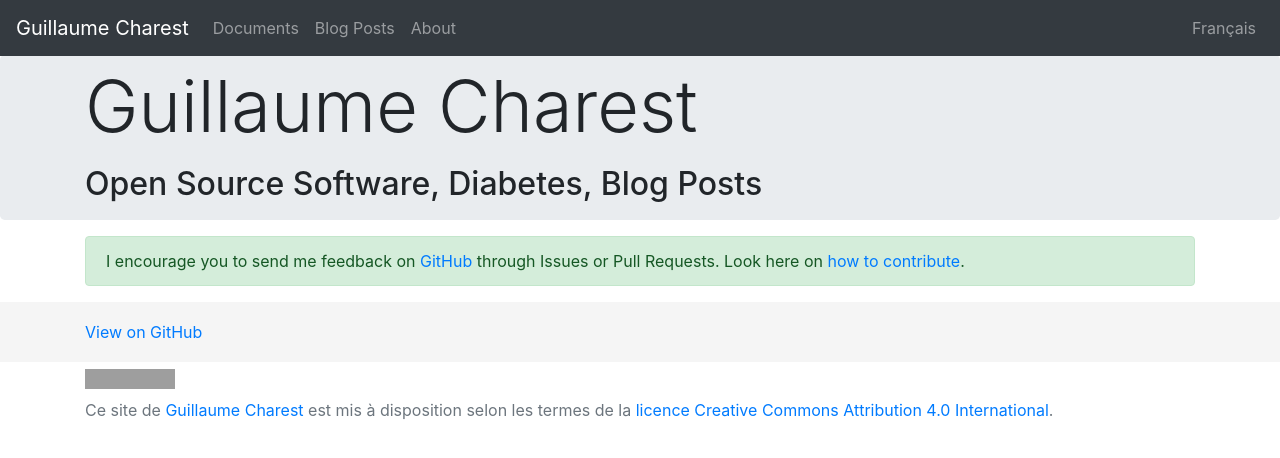
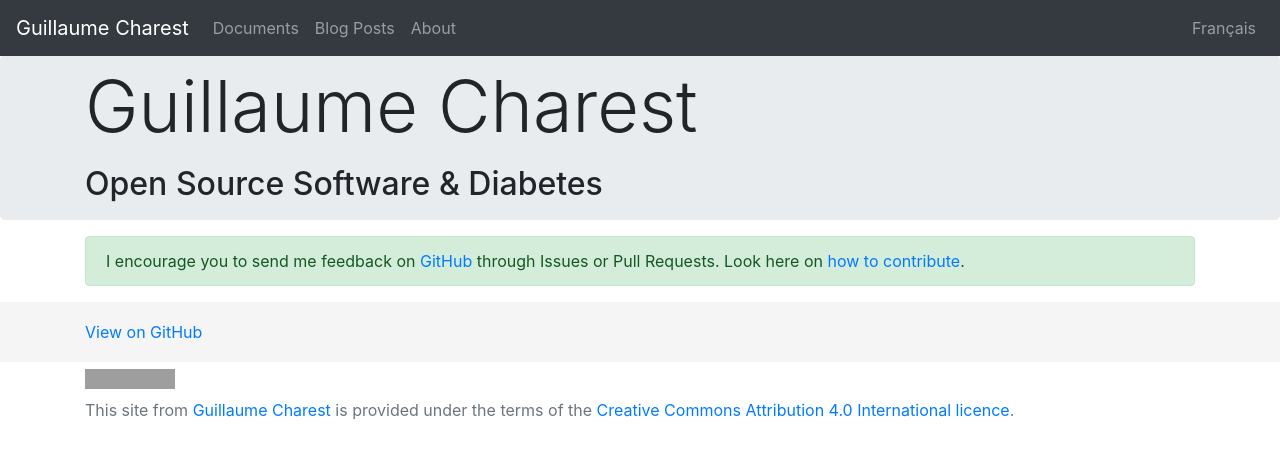
Before and after one commit to gcharest/gcharest.github.io, a Jekyll site: the page built from _pages/en/blog-posts.md, in a window 1280 px wide. Shown: the top 458 px of the page. Built offline with Jekyll 4.4.1, drawn with Linux system fonts in a browser that asks for light colours; grey boxes are pictures that could not be loaded.

Commit message:
Translate licence notice

```diff
--- a/_config.yml
+++ b/_config.yml
@@ -15,8 +15,8 @@ exclude: ["wip-tec", "CONTRIBUTING.md", "cspell.json", "LICENSE", "link-check.js
 
 # i18n
 description:
-  en: Open Source Software, Diabetes, Blog Posts
-  fr: Logiciels libres, Diabète, Blog
+  en: Open Source Software & Diabetes
+  fr: Logiciels libres & Diabète
 categoriesList:
   en: ["About us", "Work In Progress", "IT Picture", "Trends", "Under Review", "Archives"]
   fr: ["À propos de nous", "Travaux en cours", "Image de la TI", "Tendances", "En révision", "Archives"]
@@ -35,9 +35,6 @@ index:
 language:
   en: English
   fr: Français
-mandate:
-  en: Mandate
-  fr: Mandat
 presentations:
   en: Our Presentations
   fr: Nos présentations
@@ -56,9 +53,6 @@ pagesArchive:
 pagesOther:
   en: Other
   fr: Autre
-subtitle:
-  en: Enable the strategic value of IT within ESDC by reducing its risks to accelerate business flexibility.
-  fr: Favoriser la valeur stratégique des TI au sein de EDSC en réduisant leurs risques afin d'accélérer la flexibilité de l'entreprise.
 thisPageHasMoved:
   en: "This page has been modified and can now be found at the following link:"
   fr: "Cette page a été modifiée et peut maintenant être trouvée au lien suivant:"
@@ -77,9 +71,18 @@ lastModified:
 blogPosts:
   en: Blog Posts
   fr: Billets
-notice:
-  en: All work found on this site are ideas and proposals from the IT Strategy team within ESDC. Content here does not represent the official stance of ESDC nor the Government of Canada at large.
-  fr: Tous les travaux présentés sur ce site sont des idées et des propositions de l'équipe de la stratégie informatique de EDSC. Le contenu présenté ici ne représente pas la position officielle de EDSC ni celle du gouvernement du Canada en général.
+ccby1:
+  en: This site
+  fr: Ce site
+ccby2:
+  en: from
+  fr: de
+ccby3:
+  en: is provided under the terms of the
+  fr: est mis à disposition selon les termes de la
+ccby4:
+  en: Creative Commons Attribution 4.0 International licence
+  fr: licence Creative Commons Attribution 4.0 International
 feedback:
   en: I encourage you to send me feedback on <a href=https://github.com/gcharest/gcharest.github.io>GitHub</a> through Issues or Pull Requests. Look here on <a href="how-to-contribute.html">how to contribute</a>.
   fr: Je vous encourage à m'envoyer de la rétroaction dans <a href=https://github.com/gcharest/gcharest.github.io>GitHub</a> par le biais d'Enjeux (Issues) ou de "Pull Requests".
--- a/_includes/licence.html
+++ b/_includes/licence.html
@@ -1,6 +1,6 @@
 <a rel="license" href="http://creativecommons.org/licenses/by/4.0/"><img alt="Licence Creative Commons" style="border-width:0"
         src="https://i.creativecommons.org/l/by/4.0/80x15.png" /></a><br /><span xmlns:dct="http://purl.org/dc/terms/"
-    property="dct:title">Ce site</span> de <a xmlns:cc="http://creativecommons.org/ns#" href="https://gcharest.github.io/"
-    property="cc:attributionName" rel="cc:attributionURL">Guillaume Charest</a> est mis à disposition selon les termes
-de la <a rel="license" href="http://creativecommons.org/licenses/by/4.0/">licence Creative Commons Attribution 4.0
-    International</a>.
+    property="dct:title">{{ site.ccby1[page.lang]}}</span> {{ site.ccby2[page.lang]}} <a
+      xmlns:cc="http://creativecommons.org/ns#" href="https://gcharest.github.io/"
+    property="cc:attributionName" rel="cc:attributionURL">Guillaume Charest</a> {{ site.ccby3[page.lang]}} <a
+      rel="license" href="http://creativecommons.org/licenses/by/4.0/">{{ site.ccby4[page.lang]}}</a>.
```
